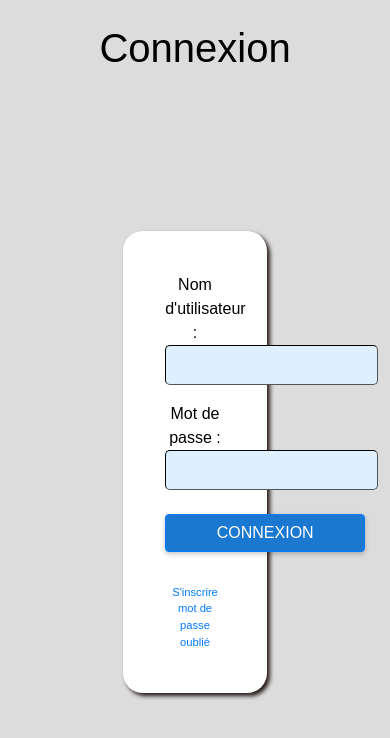
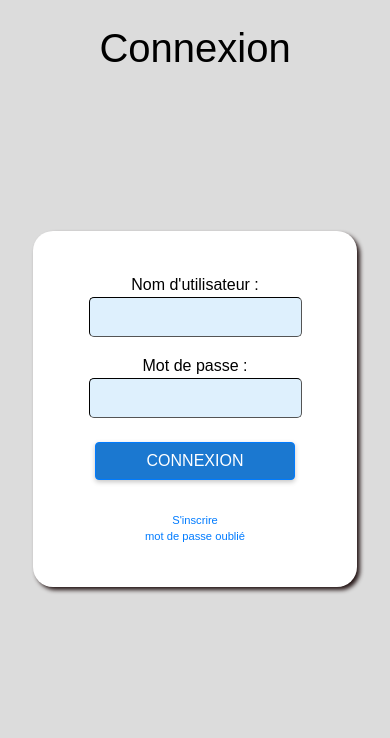
Before and after one commit to Darcraytore1/Aggregation_de_vote, a PHP site: page /Front/index.html in a window 390 px wide. Shown: the top 738 px of the page. Run offline with PHP 8.4, Linux system fonts and the light colour scheme.

Commit message:
Update styles.css

```diff
--- a/Front/styles/styles.css
+++ b/Front/styles/styles.css
@@ -14,7 +14,7 @@ body {
 
 .portfolio-block {
 	margin: auto;
-	width: 40%;
+	width: 30%;
 	color:black;
 	background-color: white;
 	border: black;
@@ -62,3 +62,21 @@ body {
 .margin-top {
 	margin-top: 2vh;
 }
+
+@media (max-width: 900px) {
+	.portfolio-block {
+		width: 60%;
+	}
+}
+
+@media (max-width: 600px) {
+	.portfolio-block {
+		width: 75%;
+	}
+}
+
+@media (max-width: 400px) {
+	.portfolio-block {
+		width: 90%;
+	}
+}
```
